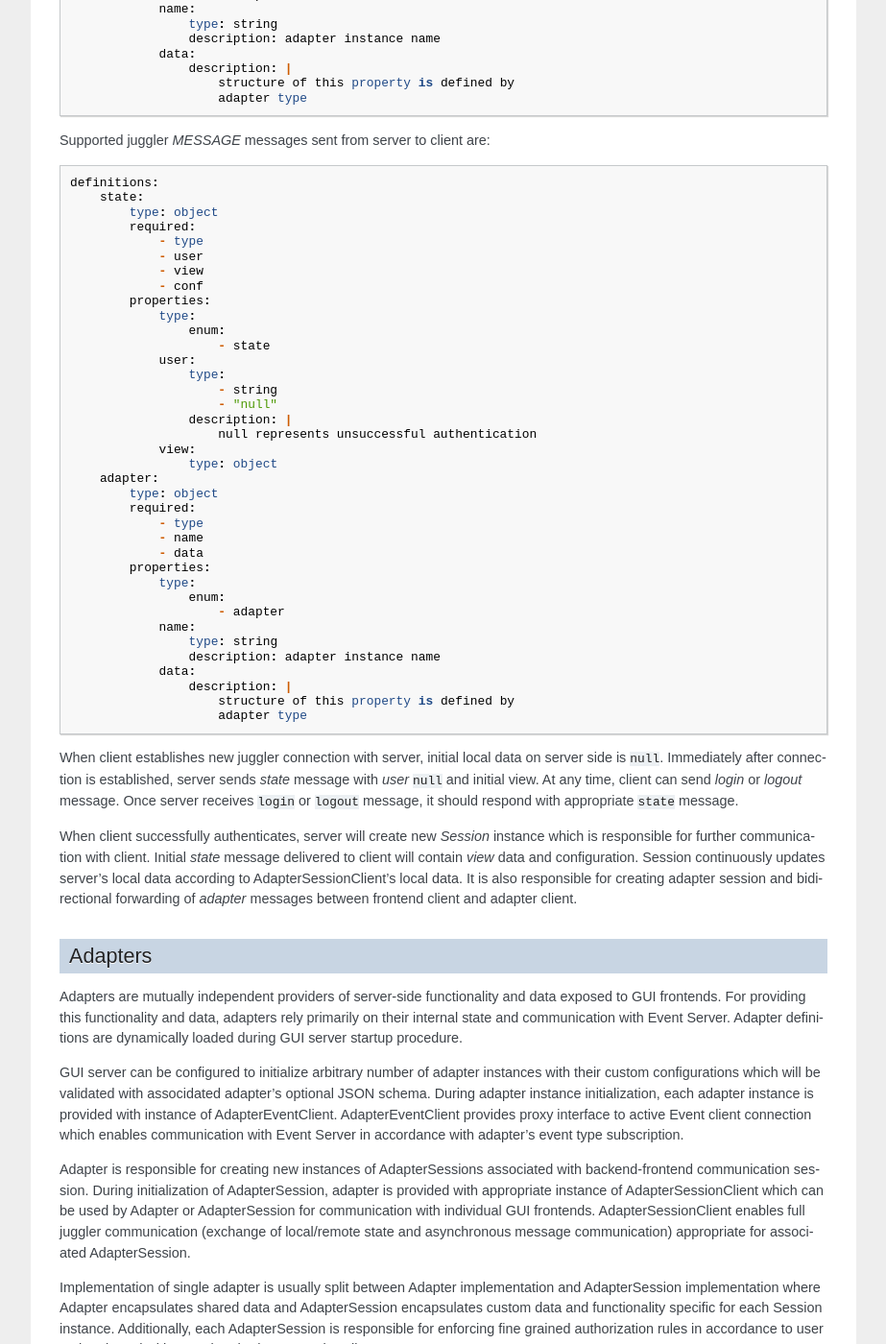
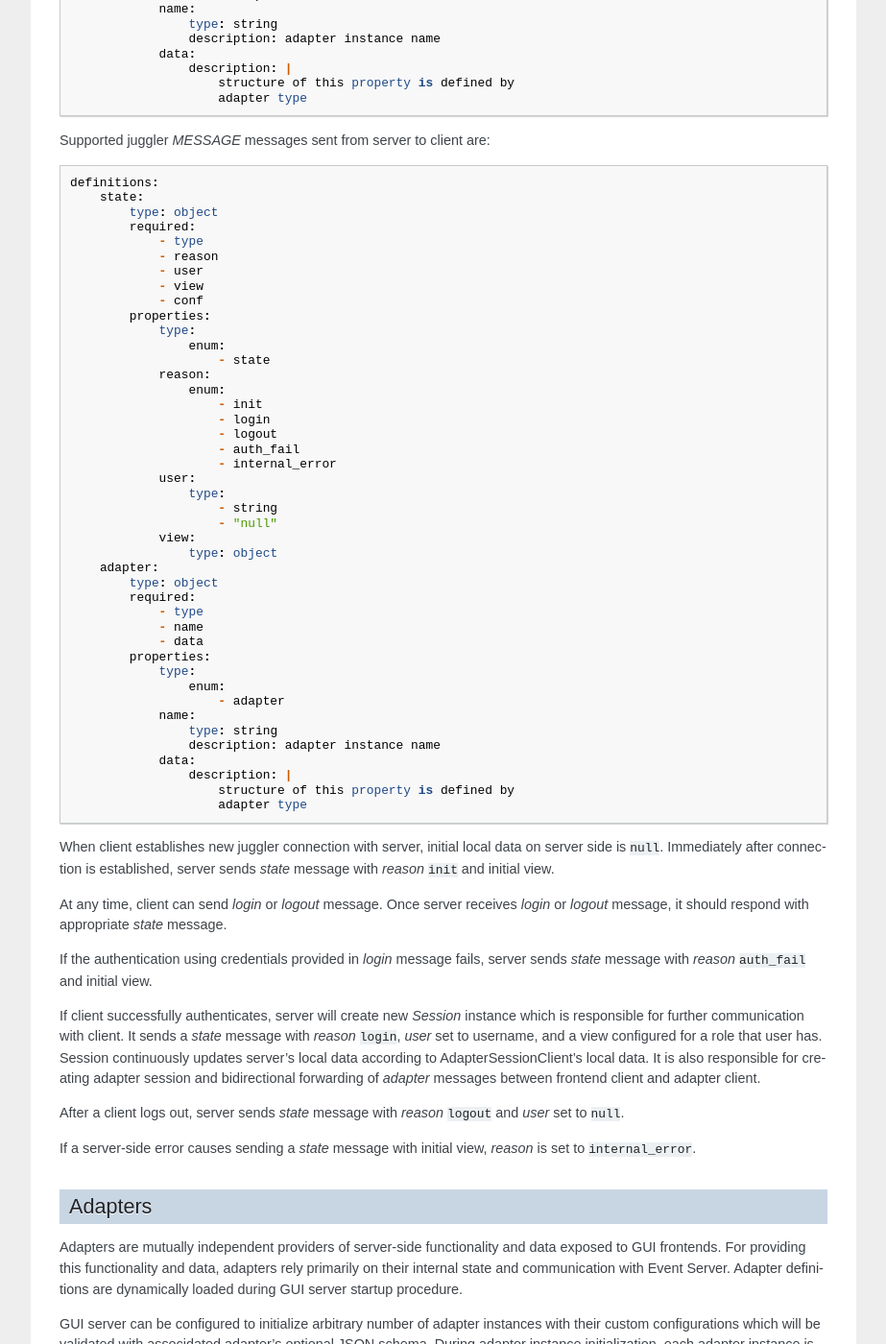
Before and after one commit to hat-open/hat-core, a Sphinx documentation site: the page built from docs/components/gui/index.rst, in a window 1280 px wide and 1400 px high, scrolled down 1606 px. Shown: the whole window at 96% size, without its empty margins (198-1121 px from the left). Built offline with Sphinx 7.4.7, drawn with Linux system fonts in a browser that asks for light colours; formulas are drawn with MathJax 3; the version number could not be read and is left out; some of the changed text lies outside the part shown.

Commit message:
docs gui - add reason to state message and hat object

```diff
--- a/docs/components/gui/index.rst
+++ b/docs/components/gui/index.rst
@@ -151,6 +151,7 @@ Supported juggler `MESSAGE` messages sent from server to client are::
             type: object
             required:
                 - type
+                - reason
                 - user
                 - view
                 - conf
@@ -158,12 +159,17 @@ Supported juggler `MESSAGE` messages sent from server to client are::
                 type:
                     enum:
                         - state
+                reason:
+                    enum:
+                        - init
+                        - login
+                        - logout
+                        - auth_fail
+                        - internal_error
                 user:
                     type:
                         - string
                         - "null"
-                    description: |
-                        null represents unsuccessful authentication
                 view:
                     type: object
         adapter:
@@ -184,20 +190,30 @@ Supported juggler `MESSAGE` messages sent from server to client are::
                         structure of this property is defined by
                         adapter type
 
-When client establishes new juggler connection with server, initial local
-data on server side is ``null``. Immediately after connection is established,
-server sends `state` message with `user` ``null`` and initial view.
+When client establishes new juggler connection with server, initial local data
+on server side is ``null``. Immediately after connection is established, server
+sends `state` message with `reason` ``init`` and initial view.
+
 At any time, client can send `login` or `logout` message. Once server receives
-``login`` or ``logout`` message, it should respond with appropriate ``state``
+`login` or `logout` message, it should respond with appropriate `state`
 message.
 
-When client successfully authenticates, server will create new `Session`
-instance which is responsible for further communication with client. Initial
-`state` message delivered to client will contain `view` data and configuration.
-Session continuously updates server's local data according to
-AdapterSessionClient's local data. It is also responsible for creating adapter
-session and bidirectional forwarding of `adapter` messages between frontend
-client and adapter client.
+If the authentication using credentials provided in `login` message fails,
+server sends `state` message with `reason` ``auth_fail`` and initial view.
+
+If client successfully authenticates, server will create new `Session` instance
+which is responsible for further communication with client. It sends a `state`
+message with `reason` ``login``, `user` set to username, and a view
+configured for a role that user has. Session continuously updates server's
+local data according to AdapterSessionClient's local data. It is also
+responsible for creating adapter session and bidirectional forwarding of
+`adapter` messages between frontend client and adapter client.
+
+After a client logs out, server sends `state` message with `reason`
+``logout`` and `user` set to ``null``.
+
+If a server-side error causes sending a `state` message with initial view,
+`reason` is set to ``internal_error``.
 
 
 Adapters
@@ -305,6 +321,31 @@ with properties:
 
         view's configuration
 
+    * ``reason``
+
+        enum representing a reason for showing this view
+
+            * `init`
+
+                initial view after connection establishment
+
+            * `login`
+
+                user has successfully logged in
+
+            * `logout`
+
+                user has successfully logged out
+
+            * `auth_fail`
+
+                authentication attempt was unsuccessful, wrong credentials were
+                provided
+
+            * `internal_error`
+
+                server experienced internal error
+
     * ``user``
 
         authenticated user identifier
```
